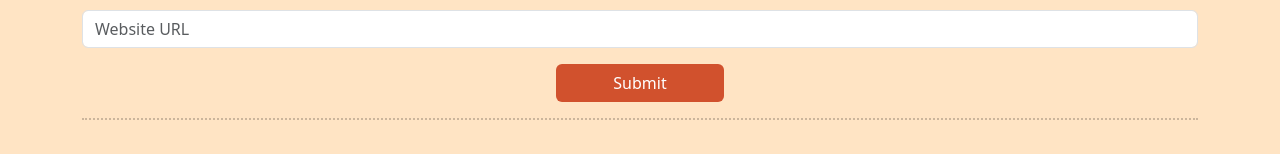
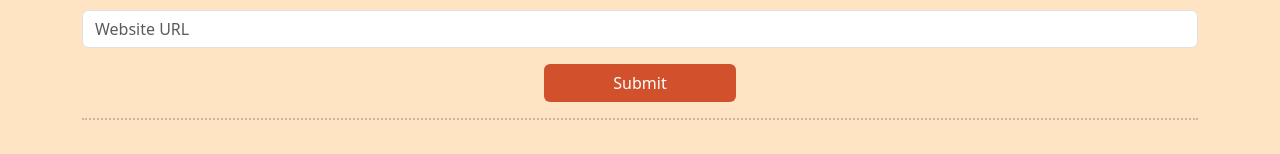
Before and after one commit to Beshoy-Edwar-Aziz/assignment9-Bookmarker-, a plain HTML site: page index.html in a window 1280 px wide. Shown: the part 352-506 px from the top of the page. Drawn offline with Linux system fonts and the light colour scheme; a web font is replaced by a local one.

Commit message:
commit -a

```diff
--- a/css/style.css
+++ b/css/style.css
@@ -43,7 +43,7 @@ input:focus{
 outline-color: #e7a61a !important;
 border-color: #e7a61a !important;}
 .main .container button{
-    width: 15%;
+    width: 15vw;
 }
 .btn-submit{
     background-color: #d1512d !important;
```
